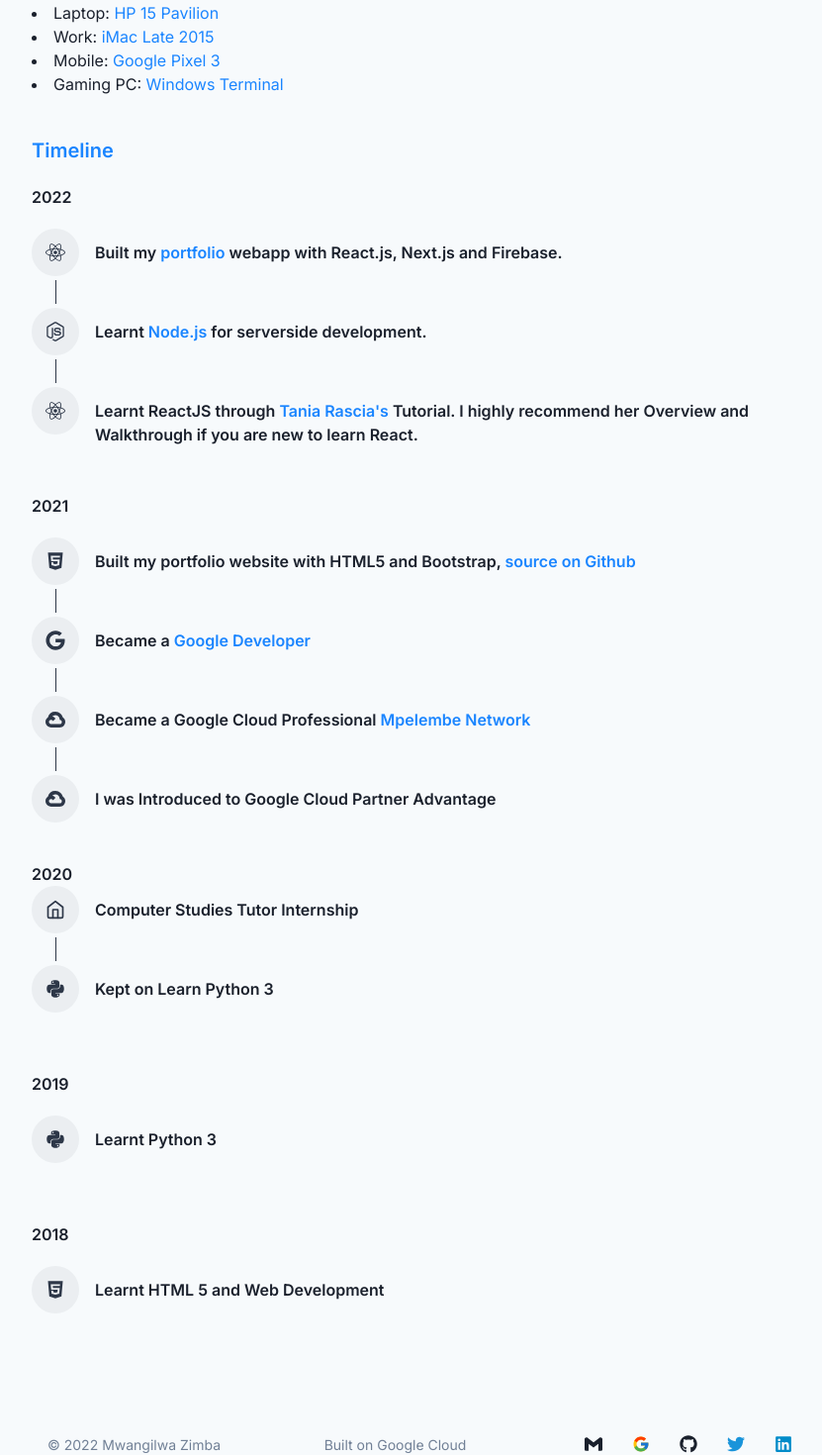
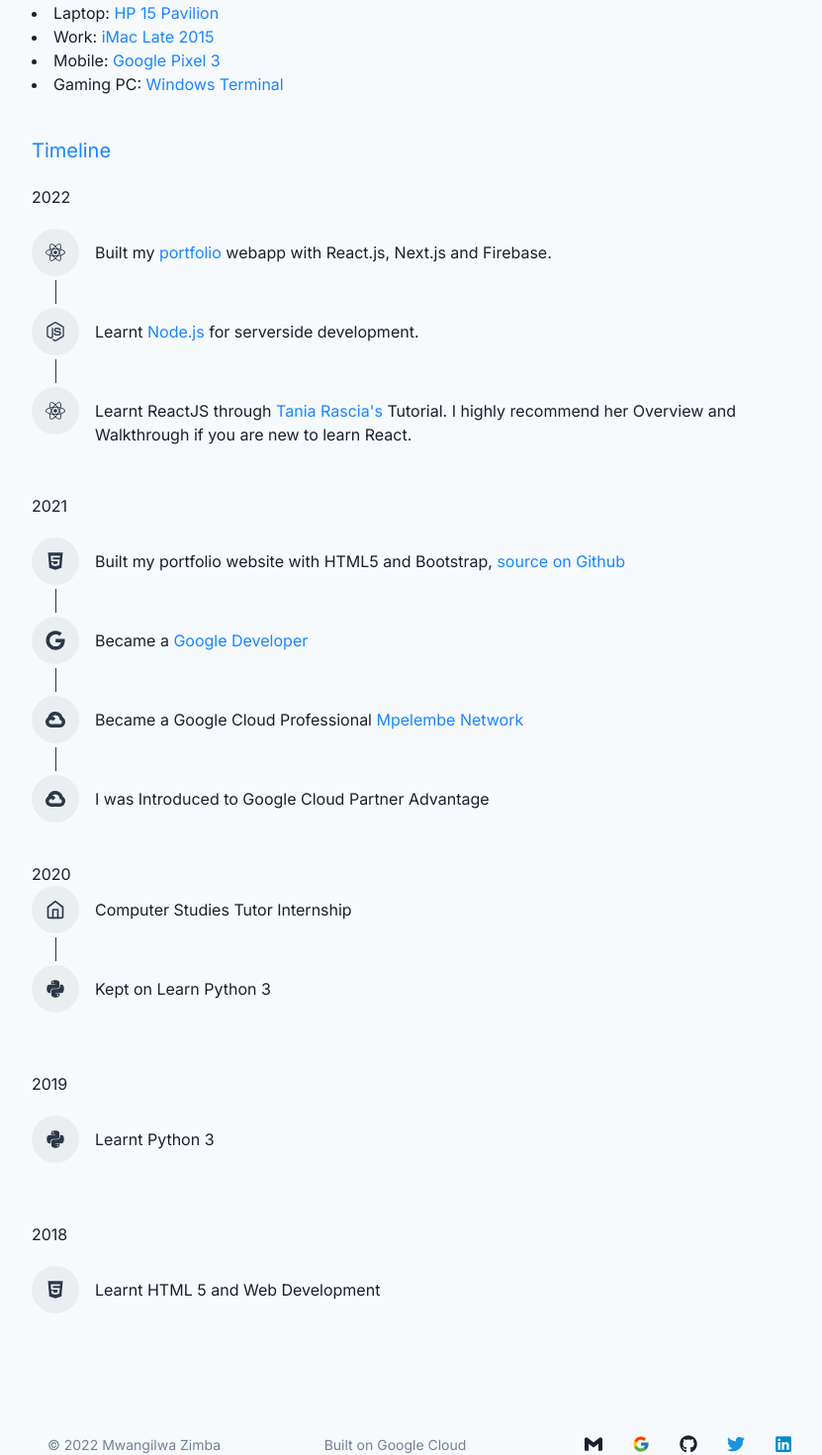
Before and after one commit to mwan9ilwa/Portfolio, a Next.js app: page /about in a window 1280 px wide. Shown: the part 1320-2790 px from the top of the page at 99% size, without its empty margins (208-1039 px from the left). Built offline with nearby package versions, Linux system fonts and the light colour scheme; no server answers.

Commit message:
updated about

```diff
--- a/pages/about.tsx
+++ b/pages/about.tsx
@@ -463,12 +463,12 @@
 
       <PageSlideFade>
         <Box align="start"  mt={10} mb={0}>
-          <Text fontSize="20" fontWeight="600" my={5} color={linkColor} mt={0} mb={0}>
+          <Text fontSize="20" fontWeight="400" my={5} color={linkColor} mt={0} mb={0}>
             Timeline
           </Text>
         </Box>
         <VStack textAlign="start" align="start" mb={5}>
-          <Box fontSize="16" fontWeight="600" zIndex={5}>
+          <Box fontSize="16" fontWeight="400" zIndex={5}>
             <Text my={5}>
               2022
             </Text>
@@ -507,7 +507,7 @@
             </Box>
           </Box>
 
-          <Box fontSize="16" fontWeight="600" zIndex={5}>
+          <Box fontSize="16" fontWeight="400" zIndex={5}>
             <Text my={5}>
               2021
             </Text>
@@ -546,7 +546,7 @@
             </Box>
           </Box>
 
-          <Box fontSize="16" fontWeight="600">
+          <Box fontSize="16" fontWeight="400">
             <Text>
               2020
             </Text>
@@ -561,7 +561,7 @@
             </Box>
           </Box>
 
-          <Box fontSize="16" fontWeight="600">
+          <Box fontSize="16" fontWeight="400">
             <Text my={5}>
               2019
             </Text>
@@ -572,7 +572,7 @@
             </Box>
           </Box>
 
-          <Box fontSize="16" fontWeight="600">
+          <Box fontSize="16" fontWeight="400">
             <Text my={5}>
               2018
             </Text>
```
